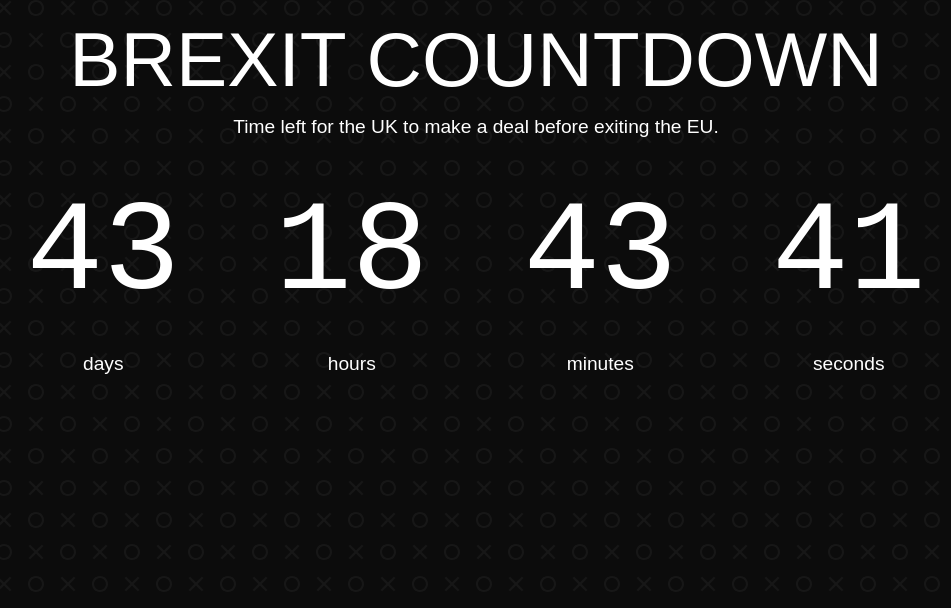
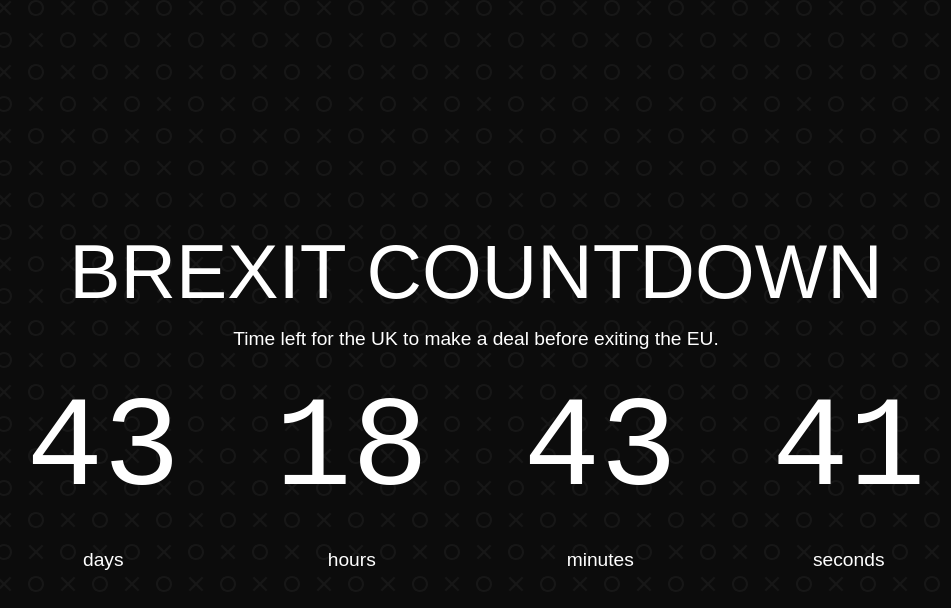
Before and after one commit to twinysam/BrexitCountdown2019, a website: page index.html in a window 1280 px wide. Shown: the whole page, without its empty margins (164-1115 px from the left). Drawn offline with nearby package versions, Linux system fonts and the light colour scheme.

Commit message:
Vertically aligned

```diff
--- a/css/stylexit.css
+++ b/css/stylexit.css
@@ -4,13 +4,14 @@
 	color: white;
 	font-family: 'Work Sans', sans-serif;
 	text-align: center;
+	overflow: hidden;
 }
 
 @import url('https://fonts.googleapis.com/css?family=Anonymous+Pro|Work+Sans:100,400&display=swap');
 
 .everything {
 	width: 100%;
-	height: 100%;
+	height: 100vh;
 }
 
 .everything .ticker {
@@ -25,13 +26,12 @@
 }
 
 .container {
-	margin-top: 1%;
 	width: 80%;
+	height: 100%;
 	margin-left: auto;
 	margin-right: auto;
 	display: flex;
-	align-content: center;
-	justify-content: center;
+	align-items: center;
 }
 
 .countdown {
@@ -49,6 +49,7 @@
 .countdown p {
 	font-weight: 400;
 	font-size: 1.5vw;
+	margin-bottom: 0;
 }
 
 #clock {
```
